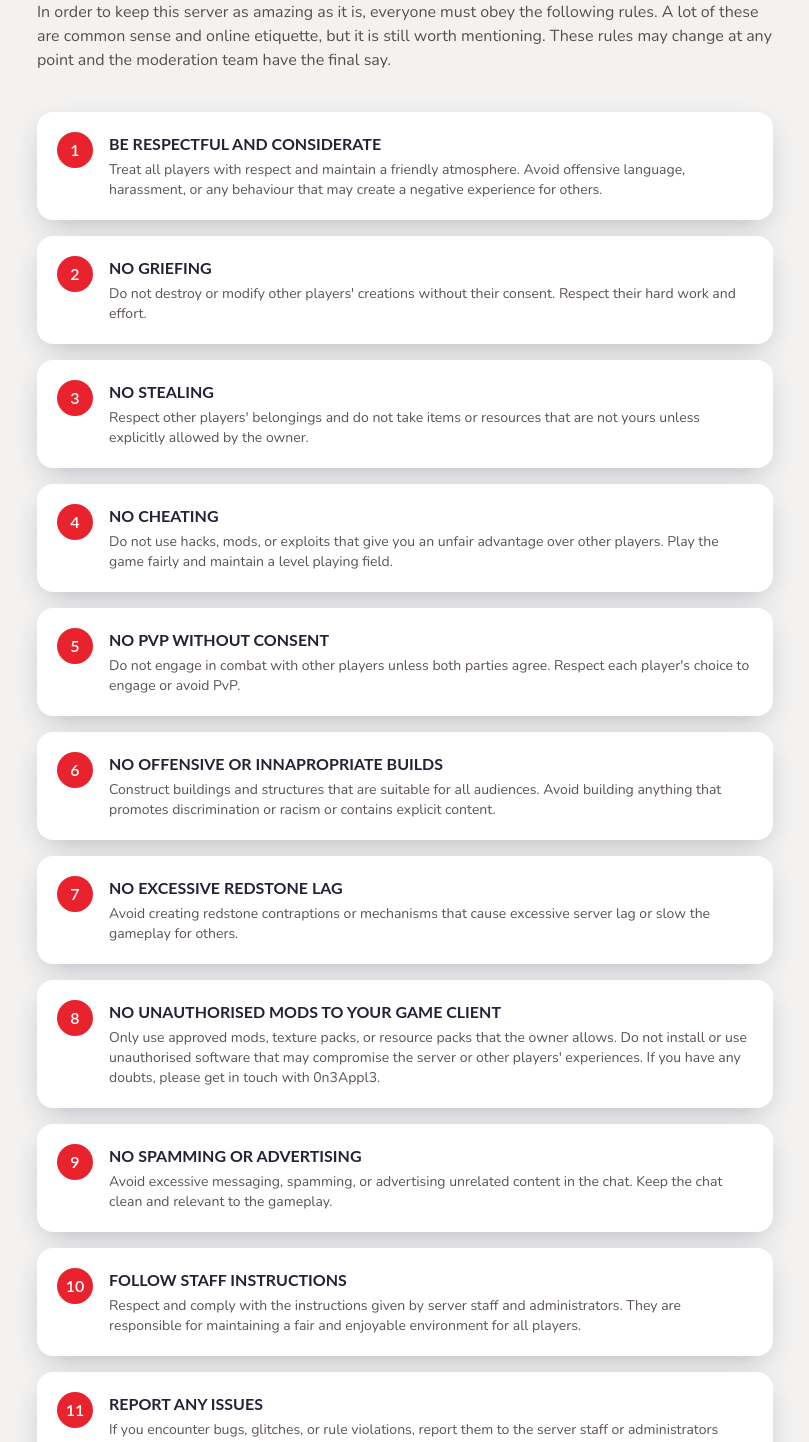
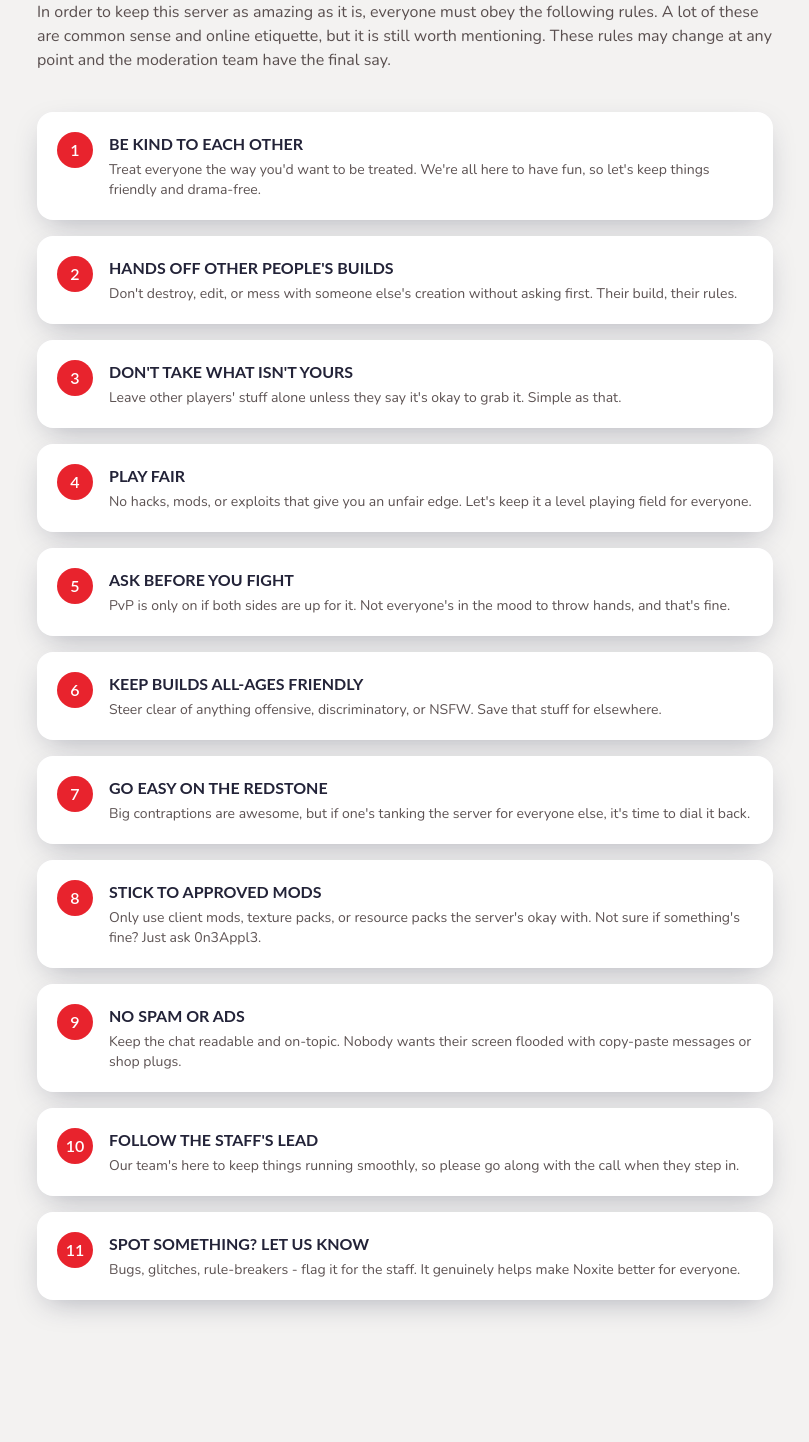
Before and after one commit to 0n3Appl3/noxite-website, a Vue app: page /rules in a window 1280 px wide. Shown: the part 460-1902 px from the top of the page, without its empty margins (235-1044 px from the left). Built offline with nearby package versions, Linux system fonts and the light colour scheme.

Commit message:
Further website content improvements

```diff
--- a/src/components/ShowcaseRow.vue
+++ b/src/components/ShowcaseRow.vue
@@ -31,8 +31,8 @@ const props = defineProps({
     <div
       class="absolute inset-0 bg-night/65"
       :class="align === 'left'
-        ? 'md:bg-gradient-to-r md:from-night md:via-night/85 md:to-transparent'
-        : 'md:bg-gradient-to-l md:from-night md:via-night/85 md:to-transparent'"
+        ? 'md:bg-gradient-to-r md:from-night md:via-night/75 md:to-transparent'
+        : 'md:bg-gradient-to-l md:from-night md:via-night/75 md:to-transparent'"
     ></div>
 
     <div class="relative mx-auto flex h-full max-w-6xl px-4">
--- a/src/views/HomeView.vue
+++ b/src/views/HomeView.vue
@@ -70,8 +70,7 @@ async function copyServerIP(ip) {
       <h2 class="text-3xl font-semibold">Welcome to Noxite</h2>
       <p class="mt-4 text-night/70">Noxite is a Minecraft survival multiplayer server hosted in New Zealand.</p>
       <p class="mt-3 text-night/70">
-        The server first opened in 2015 under the old name Appl3 PvP as a small factions community. A year later, we became to an SMP in 2016 and has since strived to deliver
-        an experience that is more relaxed and welcoming.
+        We are a Minecraft SMP with the goal of keeping your experience as vanilla as possible. While we are based in NZ, we still welcome players from all over the world to be a part of a small but welcoming community.
       </p>
     </div>
 
--- a/src/views/RulesView.vue
+++ b/src/views/RulesView.vue
@@ -5,7 +5,7 @@ import { rules } from '../websiteData'
 
 <template>
   <main class="page-full-height pb-16">
-    <StyledHeading title="Server Rules" background="./src/assets/thing_5.png" />
+    <StyledHeading title="House Rules" background="./src/assets/thing_5.png" />
 
     <div class="mx-auto max-w-3xl px-4 py-12">
       <h3 class="text-2xl font-semibold">Keeping it clean</h3>
--- a/src/websiteData.js
+++ b/src/websiteData.js
@@ -129,57 +129,57 @@ export const faqs = [
 export const rules = [
   {
     id: 1,
-    title: 'Be respectful and considerate',
-    description: 'Treat all players with respect and maintain a friendly atmosphere. Avoid offensive language, harassment, or any behaviour that may create a negative experience for others.'
+    title: 'Be kind to each other',
+    description: 'Treat everyone the way you\'d want to be treated. We\'re all here to have fun, so let\'s keep things friendly and drama-free.'
   },
   {
     id: 2,
-    title: 'No griefing',
-    description: 'Do not destroy or modify other players\' creations without their consent. Respect their hard work and effort.'
+    title: 'Hands off other people\'s builds',
+    description: 'Don\'t destroy, edit, or mess with someone else\'s creation without asking first. Their build, their rules.'
   },
   {
     id: 3,
-    title: 'No stealing',
-    description: 'Respect other players\' belongings and do not take items or resources that are not yours unless explicitly allowed by the owner.'
+    title: 'Don\'t take what isn\'t yours',
+    description: 'Leave other players\' stuff alone unless they say it\'s okay to grab it. Simple as that.'
   },
   {
     id: 4,
-    title: 'No cheating',
-    description: 'Do not use hacks, mods, or exploits that give you an unfair advantage over other players. Play the game fairly and maintain a level playing field.'
+    title: 'Play fair',
+    description: 'No hacks, mods, or exploits that give you an unfair edge. Let\'s keep it a level playing field for everyone.'
   },
   {
     id: 5,
-    title: 'No PvP without consent',
-    description: 'Do not engage in combat with other players unless both parties agree. Respect each player\'s choice to engage or avoid PvP.'
+    title: 'Ask before you fight',
+    description: 'PvP is only on if both sides are up for it. Not everyone\'s in the mood to throw hands, and that\'s fine.'
   },
   {
     id: 6,
-    title: 'No offensive or innapropriate builds',
-    description: 'Construct buildings and structures that are suitable for all audiences. Avoid building anything that promotes discrimination or racism or contains explicit content.'
+    title: 'Keep builds all-ages friendly',
+    description: 'Steer clear of anything offensive, discriminatory, or NSFW. Save that stuff for elsewhere.'
   },
   {
     id: 7,
-    title: 'No excessive redstone lag',
-    description: 'Avoid creating redstone contraptions or mechanisms that cause excessive server lag or slow the gameplay for others.'
+    title: 'Go easy on the redstone',
+    description: 'Big contraptions are awesome, but if one\'s tanking the server for everyone else, it\'s time to dial it back.'
   },
   {
     id: 8,
-    title: 'No unauthorised mods to your game client',
-    description: 'Only use approved mods, texture packs, or resource packs that the owner allows. Do not install or use unauthorised software that may compromise the server or other players\' experiences. If you have any doubts, please get in touch with 0n3Appl3.'
+    title: 'Stick to approved mods',
+    description: 'Only use client mods, texture packs, or resource packs the server\'s okay with. Not sure if something\'s fine? Just ask 0n3Appl3.'
   },
   {
     id: 9,
-    title: 'No spamming or advertising',
-    description: 'Avoid excessive messaging, spamming, or advertising unrelated content in the chat. Keep the chat clean and relevant to the gameplay.'
+    title: 'No spam or ads',
+    description: 'Keep the chat readable and on-topic. Nobody wants their screen flooded with copy-paste messages or shop plugs.'
   },
   {
     id: 10,
-    title: 'Follow staff instructions',
-    description: 'Respect and comply with the instructions given by server staff and administrators. They are responsible for maintaining a fair and enjoyable environment for all players.'
+    title: 'Follow the staff\'s lead',
+    description: 'Our team\'s here to keep things running smoothly, so please go along with the call when they step in.'
   },
   {
     id: 11,
-    title: 'Report any issues',
-    description: 'If you encounter bugs, glitches, or rule violations, report them to the server staff or administrators promptly. This will help create a better gaming experience for everyone.'
+    title: 'Spot something? Let us know',
+    description: 'Bugs, glitches, rule-breakers - flag it for the staff. It genuinely helps make Noxite better for everyone.'
   }
 ]
```
Also changed, not shown: src/views/GuidesView.vue (+68 -2 lines).
